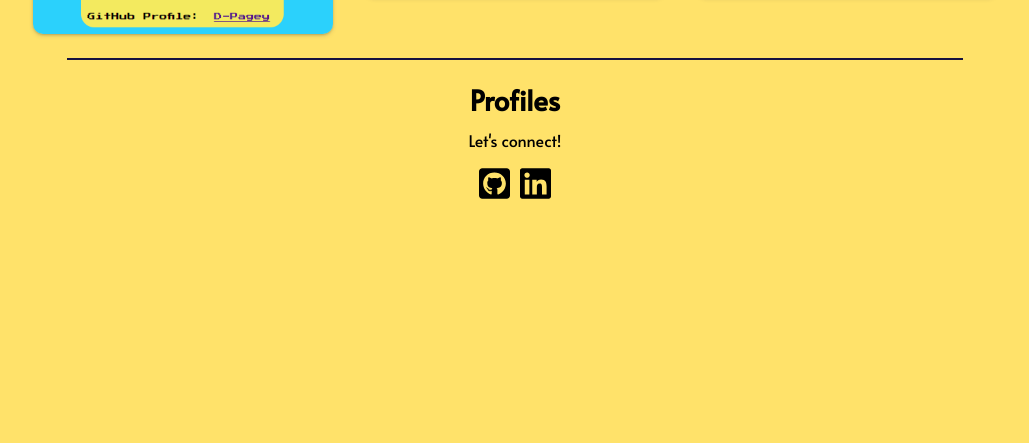
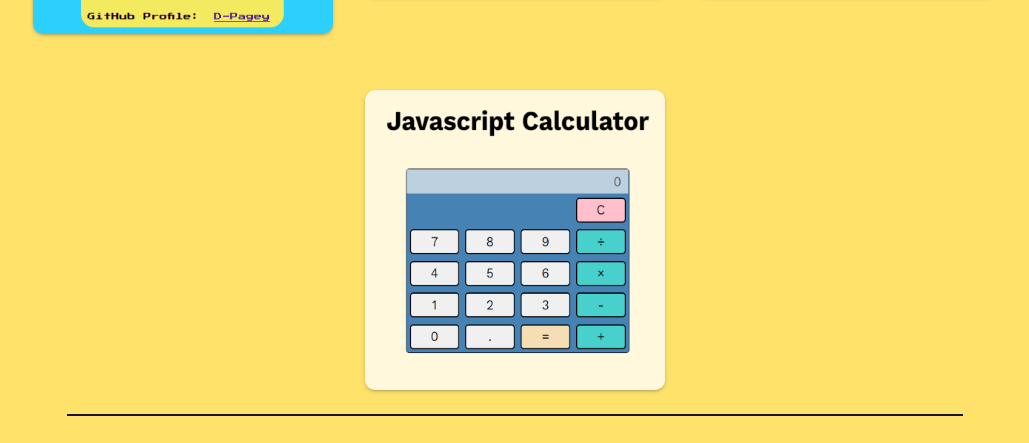
Before and after one commit to codeAdventureNow/portfolio-React-Version, a React (Create React App) app: page / in a window 1280 px wide. Shown: the part 629-1072 px from the top of the page, without its empty margins (125-1154 px from the left). Before the commit the page ends 849 px from the top, so only its background shows below. Built offline with nearby package versions, Linux system fonts and the light colour scheme.

Commit message:
added JS calculator

```diff
--- a/src/Section.js
+++ b/src/Section.js
@@ -27,6 +27,13 @@ function Section() {
             alt='Magnetic Speaking'
           />
         </a>
+        <a href='https://calculator-chi-blush.vercel.app/' target='_blank'>
+          <img
+            className='project-images'
+            src='/img/Calculator-Resized.png'
+            alt='Javascript Calculator'
+          />
+        </a>
       </div>
 
       <hr class='hr' />
```
Also changed, not shown: public/img/Calculator-Resized.png (added).
